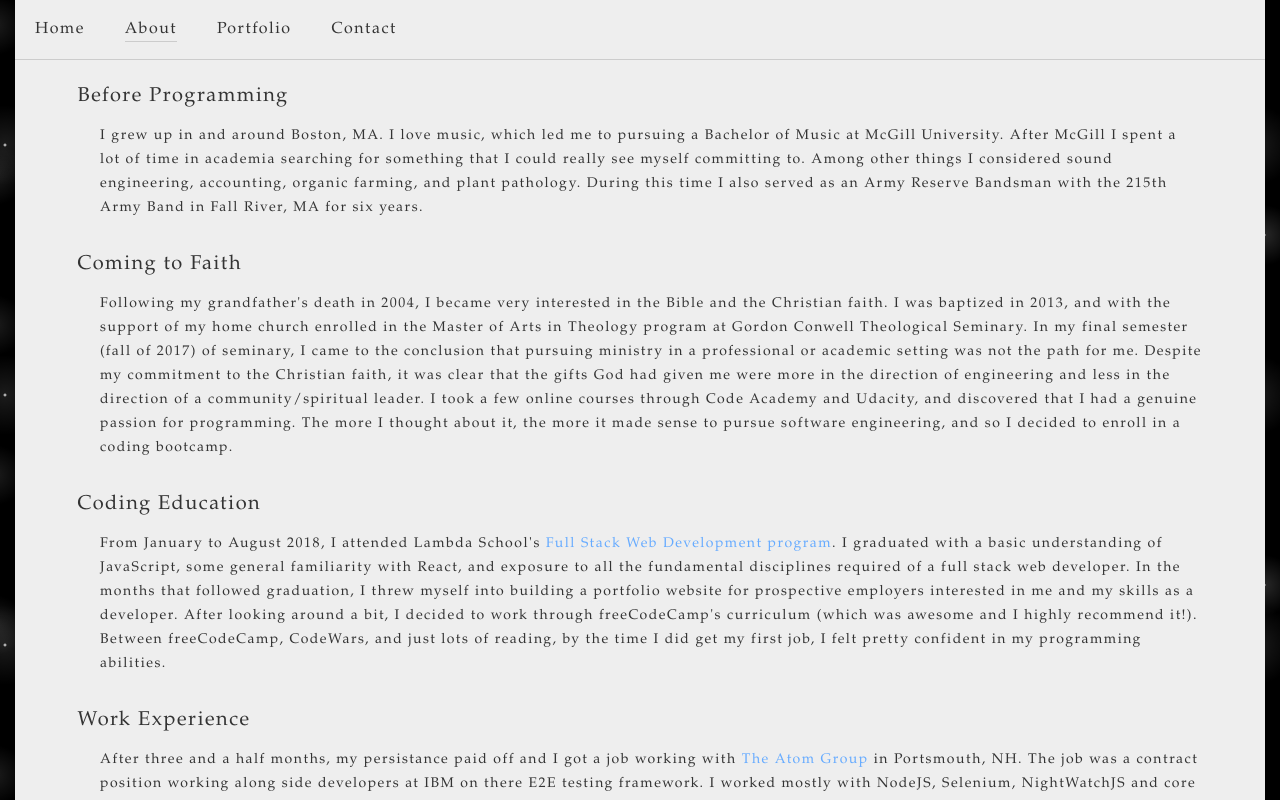
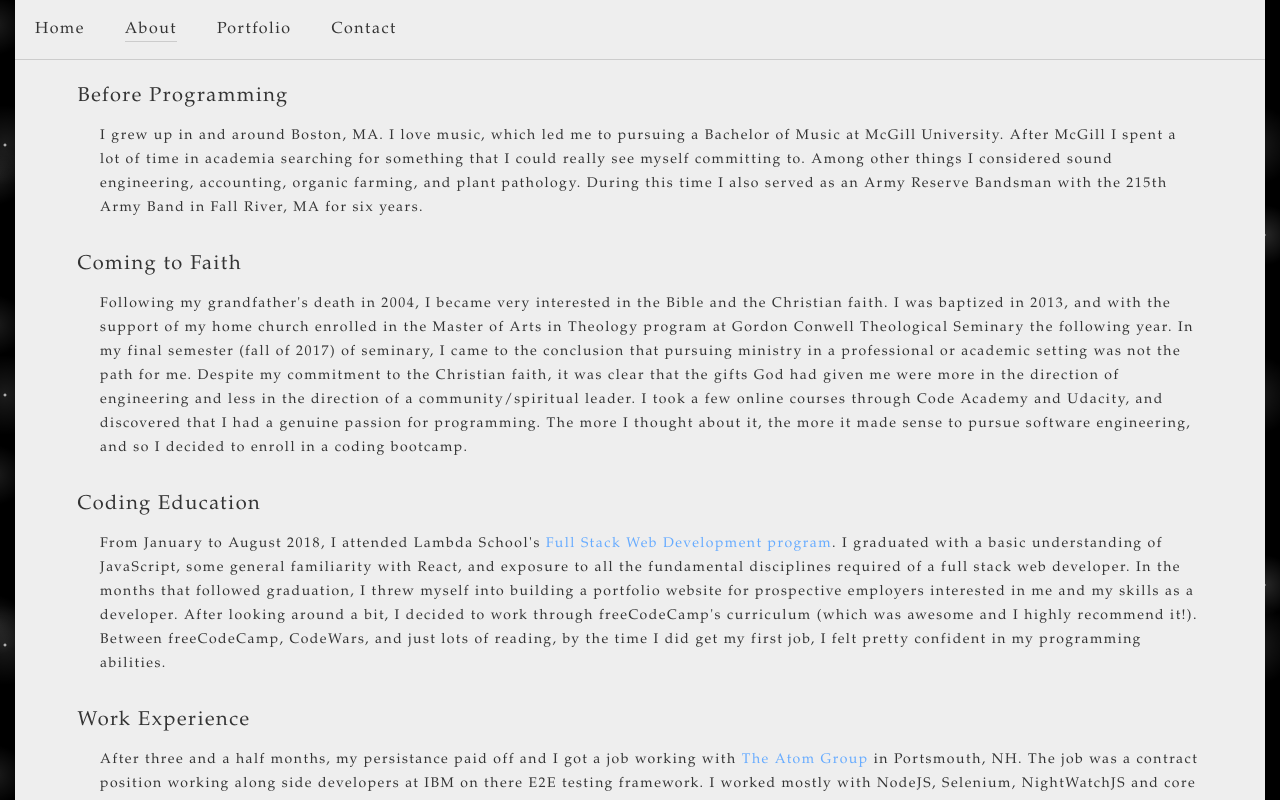
Before and after one commit to waltersgwoodward/portfolio, a React (Create React App) app: page /about in a window 1280 px wide. Shown: the top 800 px of the page. Built offline with nearby package versions, Linux system fonts and the light colour scheme.

Commit message:
Bio update - missing date/time ref

```diff
--- a/src/components/About/Bio.js
+++ b/src/components/About/Bio.js
@@ -17,7 +17,7 @@ During this time I also served as an Army Reserve Bandsman with the 215th Army B
                     <div className='page-paragraph__wrap'>
                         <div className="page-paragraph__header">Coming to Faith</div>
                         <div className="page__paragraph">Following my grandfather's death in 2004, I became very interested in the Bible and the Christian faith.
-I was baptized in 2013, and with the support of my home church enrolled in the Master of Arts in Theology program at Gordon Conwell Theological Seminary.
+I was baptized in 2013, and with the support of my home church enrolled in the Master of Arts in Theology program at Gordon Conwell Theological Seminary the following year.
 In my final semester (fall of 2017) of seminary, I came to the conclusion that pursuing ministry in a professional or academic setting was not the path for me.
 Despite my commitment to the Christian faith, it was clear that the gifts God had given me were more in the direction of engineering and less in the direction of a community/spiritual leader.
 I took a few online courses through Code Academy and Udacity, and discovered that I had a genuine passion for programming.
```
